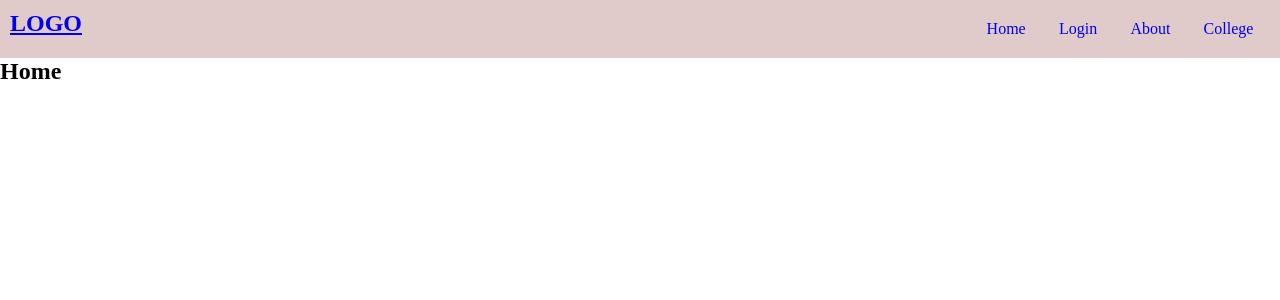
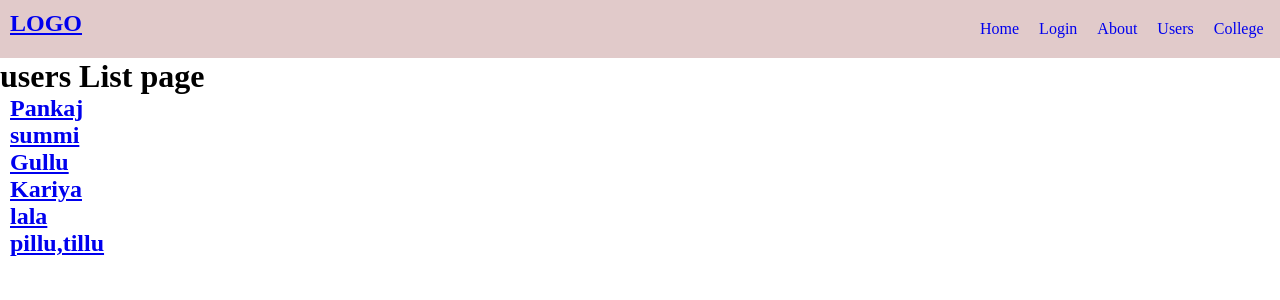
Before and after one commit to py-pankaj-ydv-7/Learning-React-js-step-by-step, a React (Vite) app in the folder react-router/react-router-7-tut/: page /user/users in a window 1280 px wide. Before the commit this address led to /. Shown: the top 300 px of the page. Built offline with nearby package versions, Linux system fonts and the light colour scheme.

Commit message:
Dynamic Routes

```diff
--- a/react-router/react-router-7-tut/src/HeaderWithReactRouter/Header.jsx
+++ b/react-router/react-router-7-tut/src/HeaderWithReactRouter/Header.jsx
@@ -7,6 +7,8 @@ import College from "./College"
 import Department from "./Departments"
 import Details from "./Details"
 import Students from "./Students"
+import Users from "./Users"
+import UserDetails from "./UserDetails"
 // import PageNotFound from "./PageNotFound"
 
 
@@ -18,8 +20,13 @@ function Header() {
       <Routes>
       <Route element={<NavBar/>}>
         <Route path="/" element={<Home/>} />
-            <Route path="/login" element={<Login/>} />
-            <Route path="/about" element={<About/>} />
+            <Route path="/user">
+            <Route path="/user/login" element={<Login/>} />
+            <Route path="/user/about" element={<About/>} />
+            <Route path="/user/users" element={<Users/>} />
+            <Route path="/user/users/:id" element={<UserDetails/>} />
+            </Route>
+            {/* <Route path="/user/signup" element={<Signup/>} /> */}
 
 
       </Route>
--- a/react-router/react-router-7-tut/src/HeaderWithReactRouter/NavBar.jsx
+++ b/react-router/react-router-7-tut/src/HeaderWithReactRouter/NavBar.jsx
@@ -12,12 +12,15 @@ export default function NavBar() {
                     <Link className="link" to={"/"}>Home</Link>
                 </li>
                 <li>
-                    <Link className="link" to={"/login"}>Login</Link>
+                    <Link className="link" to={"/user/login"}>Login</Link>
                 </li>
 
                 {/* nested navigation  */}
                 <li>
-                    <Link className="link" to={"/about"}>About</Link>
+                    <Link className="link" to={"/user/about"}>About</Link>
+                </li>
+                <li>
+                    <Link className="link" to={"/user/users"}>Users</Link>
                 </li>
                 <li>
                     <Link className="link" to={"/college"}>College</Link>
--- /dev/null
+++ b/react-router/react-router-7-tut/src/HeaderWithReactRouter/UserDetails.jsx
@@ -0,0 +1,18 @@
+import { useParams } from "react-router"
+import { Link } from "react-router";
+
+
+export default function UserDetails() {
+
+  const paramData=useParams();
+  console.log(paramData.id);
+
+
+  return (
+    <div>
+      <h1>UserDetails</h1>
+      <Link to={"/user/users"}>Back</Link>
+      <h2>User id is :{paramData.id}</h2>
+    </div>
+  )
+}
--- /dev/null
+++ b/react-router/react-router-7-tut/src/HeaderWithReactRouter/Users.jsx
@@ -0,0 +1,26 @@
+import { Link } from "react-router"
+
+export default function Users() {
+  const userList=[
+    {id:1,name: 'Pankaj'},
+    {id:2,name: 'summi'},
+    {id:3,name: 'Gullu'},
+    {id:4,name: 'Kariya'},
+    {id:5,name: 'lala'},
+    {id:6,name: 'pillu,tillu'},
+  ]
+  return (
+    <div>
+      <h1>users List page</h1>
+      <div style={{marginLeft:"10px" }}>
+      {
+        userList.map((item,index)=>(
+          <h2 key={index}><Link to={"/user/users/"+item.id}>{item.name}</Link> </h2>
+        ))
+      }
+
+    </div>
+
+    </div>
+  )
+}
```
